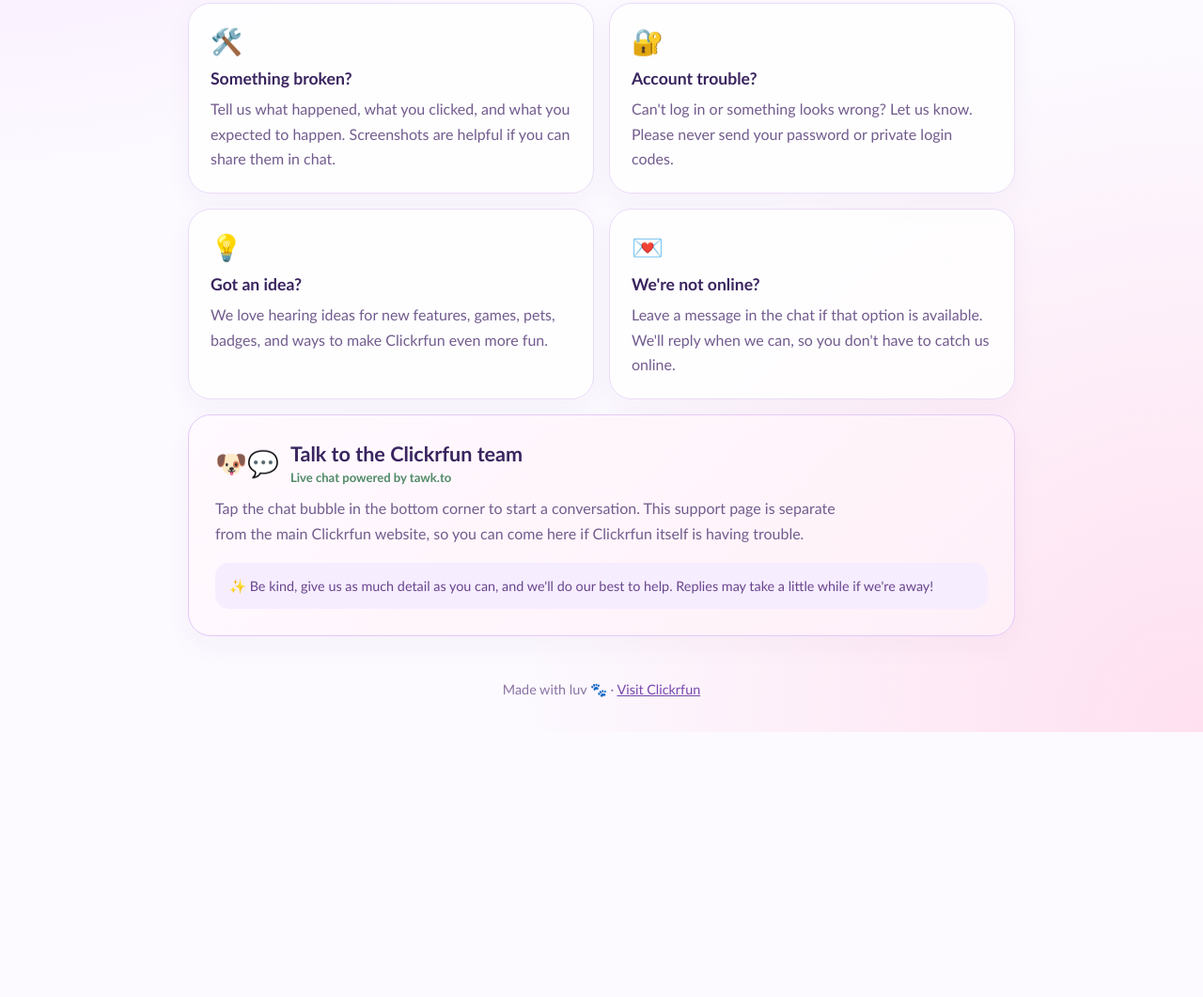
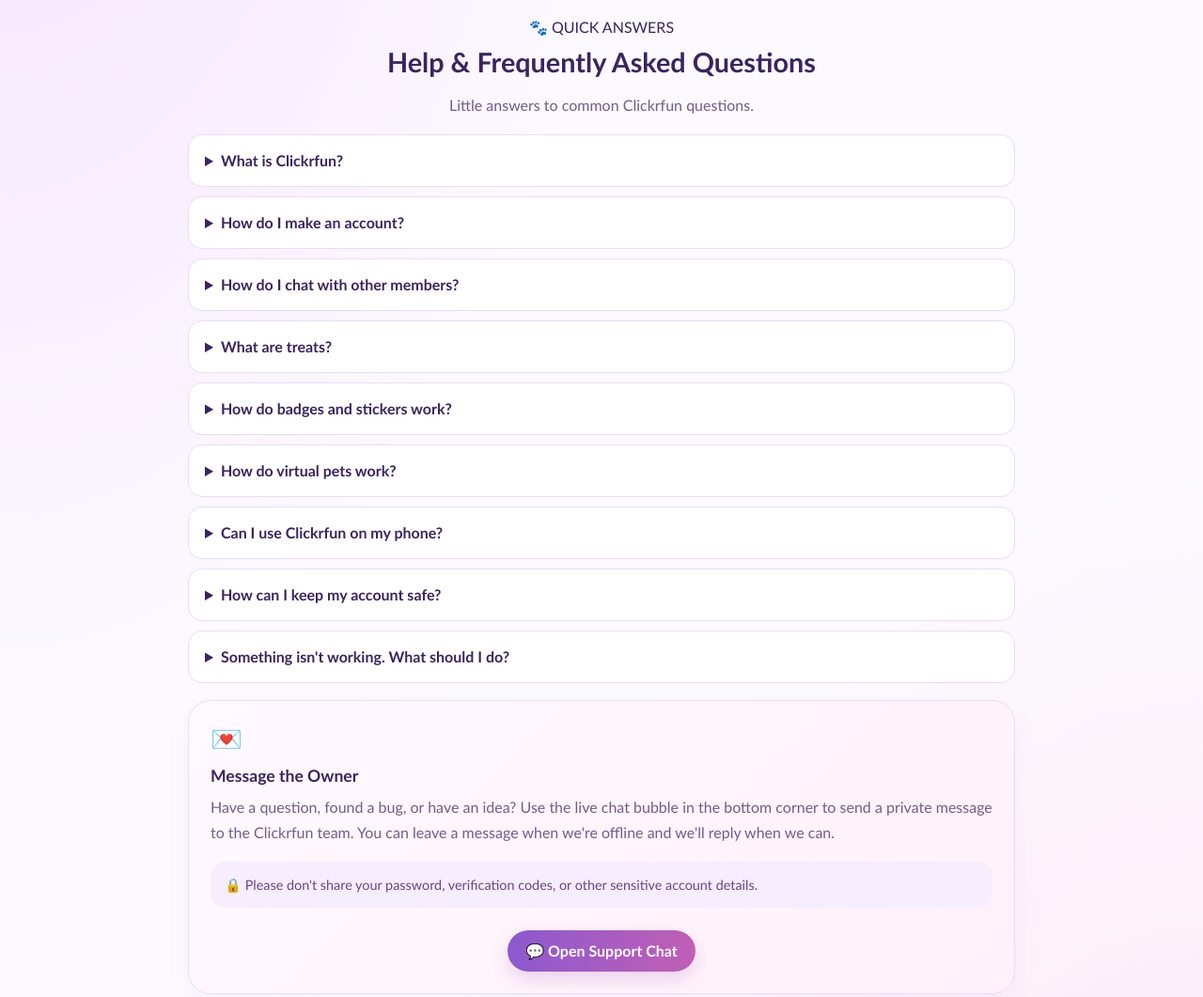
Before and after one commit to pup-love/clickrfun-support, a plain HTML site: page index.html in a window 1280 px wide. Shown: the part 512-1573 px from the top of the page at 94% size. Before the commit the page ends 1291 px from the top, so only its background shows below. Drawn offline with Linux system fonts and the light colour scheme.

Commit message:
Combine FAQ and owner contact into support center

```diff
--- a/index.html
+++ b/index.html
@@ -12,7 +12,7 @@
 main{width:min(920px,100%);margin:auto;padding:36px 20px 24px}.top{display:flex;align-items:center;gap:14px;margin-bottom:34px}.logo{width:62px;height:62px;border-radius:20px;background:linear-gradient(145deg,#e9c8ff,#ffcae8);display:grid;place-items:center;box-shadow:0 8px 20px #a36bc52a;border:2px solid white;flex-shrink:0}.logo svg{width:45px;height:45px}.brand{font-size:1.3rem;font-weight:900;letter-spacing:-.04em}.brand small{display:block;font-size:.8rem;letter-spacing:.02em;color:var(--muted);font-weight:700;margin-top:2px}
 .hero{text-align:center;padding:30px 18px 28px}.pill{display:inline-block;background:#f0e3ff;border:1px solid #e4d1ff;color:#7040ad;border-radius:999px;padding:7px 13px;font-size:.85rem;font-weight:800}.hero h1{font-size:clamp(2rem,6vw,3.4rem);line-height:1.08;letter-spacing:-.055em;margin:18px 0 12px}.hero h1 span{color:#b34fa8}.hero p{max-width:610px;margin:0 auto;color:var(--muted);font-size:1.06rem;line-height:1.7}
 .grid{display:grid;grid-template-columns:repeat(2,minmax(0,1fr));gap:16px;margin:18px 0}.card{background:#ffffffd9;border:1px solid var(--line);border-radius:24px;padding:23px;box-shadow:0 10px 30px #6c3f8b0a}.card h2{font-size:1.1rem;margin:0 0 9px}.card p{color:var(--muted);line-height:1.65;margin:0}.symbol{font-size:1.7rem;margin-bottom:12px}.chat-card{grid-column:1/-1;background:linear-gradient(135deg,#fffaff,#fff0f8);border-color:#e4c9fa;padding:28px}.chat-head{display:flex;align-items:center;gap:12px;margin-bottom:12px}.chat-head .symbol{margin:0}.chat-head h2{margin:0;font-size:1.35rem}.status{font-size:.82rem;color:#4f8a68;font-weight:800;margin-top:4px}.chat-card p{max-width:690px}.hint{margin-top:18px;padding:13px 15px;background:#f6edff;border-radius:15px;color:#69458d;font-size:.9rem;line-height:1.6}
-.actions{display:flex;gap:10px;justify-content:center;flex-wrap:wrap;margin-top:24px}.btn{display:inline-flex;align-items:center;justify-content:center;text-decoration:none;font-weight:800;border-radius:999px;padding:12px 19px;border:1px solid #dfc8f7;color:#6941a0;background:#fff;transition:transform .15s,box-shadow .15s}.btn.primary{background:linear-gradient(100deg,#8b59cf,#c25fb4);color:white;border:0;box-shadow:0 8px 20px #9654bf35}.btn:hover{transform:translateY(-2px)}footer{text-align:center;padding:30px 10px 12px;color:#8a73a3;font-size:.9rem}footer a{color:#7747ae}
+.section-title{text-align:center;margin:34px 0 18px}.section-title h2{font-size:1.8rem;margin:10px 0}.section-title p{color:var(--muted);line-height:1.6}.faq-list{display:grid;gap:10px}.faq-item{background:#fff;border:1px solid var(--line);border-radius:15px;padding:15px 17px}.faq-item summary{cursor:pointer;font-weight:800;line-height:1.5}.faq-item p{color:var(--muted);line-height:1.7;margin:12px 0 0}.owner-card{margin-top:18px;background:linear-gradient(135deg,#fffaff,#fff0f8)}.owner-card h2{margin:0 0 9px}.owner-card p{color:var(--muted);line-height:1.7}.actions{display:flex;gap:10px;justify-content:center;flex-wrap:wrap;margin-top:24px}.btn{display:inline-flex;align-items:center;justify-content:center;text-decoration:none;font-weight:800;border-radius:999px;padding:12px 19px;border:1px solid #dfc8f7;color:#6941a0;background:#fff;transition:transform .15s,box-shadow .15s}.btn.primary{background:linear-gradient(100deg,#8b59cf,#c25fb4);color:white;border:0;box-shadow:0 8px 20px #9654bf35}.btn:hover{transform:translateY(-2px)}footer{text-align:center;padding:30px 10px 12px;color:#8a73a3;font-size:.9rem}footer a{color:#7747ae}
 @media(max-width:620px){main{padding:20px 14px}.grid{grid-template-columns:1fr}.chat-card{grid-column:auto}.card{padding:20px}.hero{padding:24px 4px}.top{margin-bottom:16px}}@media(prefers-reduced-motion:reduce){*{transition:none!important;scroll-behavior:auto!important}}
 </style>
 </head>
@@ -25,10 +25,32 @@
 </header>
 <section class="hero">
 <div class="pill">💗 Your little help corner</div>
-<h1>Hiii! Welcome to<br><span>Clickrfun Support</span> 🐾</h1>
+<h1>Hiii! Welcome to<br><span>Clickrfun Help &amp; Support</span> 🐾</h1>
 <p>Something not working? Need help getting back into your account? Or have a cute idea to share? We're happy you're here. Open the live chat and tell us what's up!</p>
 <div class="actions"><a class="btn primary" href="#live-chat">💬 Chat with us</a><a class="btn" href="https://pup-love.github.io/Clickrfun/">🐾 Back to Clickrfun</a></div>
 </section>
+
+<section class="faq-section" id="faq">
+  <div class="section-title"><span class="eyebrow">🐾 QUICK ANSWERS</span><h2>Help &amp; Frequently Asked Questions</h2><p>Little answers to common Clickrfun questions.</p></div>
+  <div class="faq-list">
+    <details class="faq-item"><summary>What is Clickrfun?</summary><p>Clickrfun is a social corner of the internet with profiles, public chat rooms, private messages, virtual pets, badges, treats, a shop, and games.</p></details>
+    <details class="faq-item"><summary>How do I make an account?</summary><p>Visit Clickrfun and open Login, then choose the sign-up option and follow the prompts. If email confirmation is requested, check your inbox for the sign-up link.</p></details>
+    <details class="faq-item"><summary>How do I chat with other members?</summary><p>Sign in to Clickrfun and choose a public room, or use Private DMs to message another member when the feature is available to your account.</p></details>
+    <details class="faq-item"><summary>What are treats?</summary><p>Treats are virtual rewards used around Clickrfun. Check My Treats and the Shop to see what's available.</p></details>
+    <details class="faq-item"><summary>How do badges and stickers work?</summary><p>Explore Clickrfun and try the available activities to unlock collectibles. Your collection shows the badges and stickers you've earned.</p></details>
+    <details class="faq-item"><summary>How do virtual pets work?</summary><p>Visit My Virtual Puppy or My Virtual Kitty to meet and care for your companion. Check their needs and try the available pet actions.</p></details>
+    <details class="faq-item"><summary>Can I use Clickrfun on my phone?</summary><p>Clickrfun is designed to fit different screen sizes. If something looks odd, refresh the page or try an up-to-date browser.</p></details>
+    <details class="faq-item"><summary>How can I keep my account safe?</summary><p>Never share your password or private login codes with anyone, including support. Only enter login details on the official Clickrfun website.</p></details>
+    <details class="faq-item"><summary>Something isn't working. What should I do?</summary><p>Try refreshing Clickrfun. If the issue continues, note what you clicked and what happened, then use the live chat below to contact support—even if Clickrfun itself won't load.</p></details>
+  </div>
+</section>
+<section class="card owner-card" id="message-owner">
+  <div class="symbol">💌</div><h2>Message the Owner</h2>
+  <p>Have a question, found a bug, or have an idea? Use the live chat bubble in the bottom corner to send a private message to the Clickrfun team. You can leave a message when we're offline and we'll reply when we can.</p>
+  <div class="hint">🔒 Please don't share your password, verification codes, or other sensitive account details.</div>
+  <div class="actions"><a class="btn primary" href="#live-chat">💬 Open Support Chat</a></div>
+</section>
+
 <section class="grid" aria-label="Ways we can help">
 <article class="card"><div class="symbol">🛠️</div><h2>Something broken?</h2><p>Tell us what happened, what you clicked, and what you expected to happen. Screenshots are helpful if you can share them in chat.</p></article>
 <article class="card"><div class="symbol">🔐</div><h2>Account trouble?</h2><p>Can't log in or something looks wrong? Let us know. Please never send your password or private login codes.</p></article>
```
